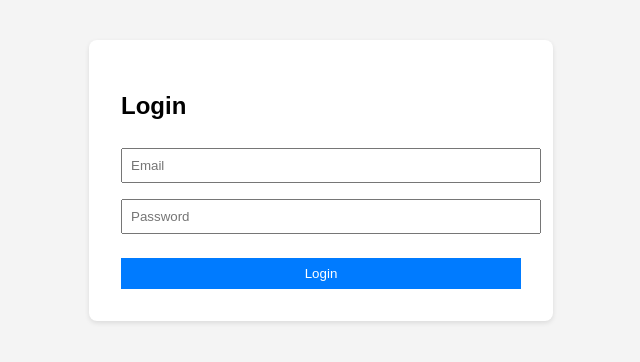
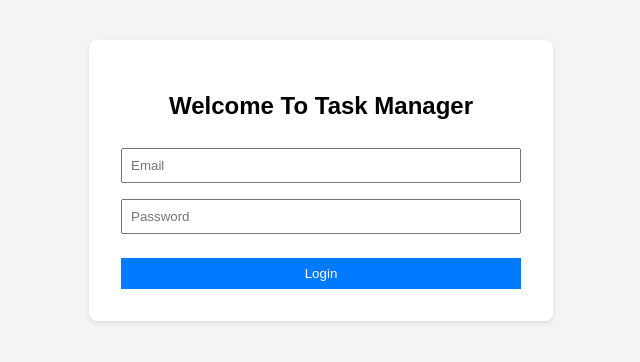
Before and after one commit to Murad07/task_manager_mh, a React (Vite) app in the folder client/: page / in a window 1280 px wide. Shown: the top 362 px of the page, without its empty margins (319-959 px from the left). Built offline with nearby package versions, Linux system fonts and the light colour scheme.

Commit message:
Improved the login screen

```diff
--- a/client/src/index.css
+++ b/client/src/index.css
@@ -18,6 +18,7 @@
   width: 100%;
   margin: 0.5rem 0;
   padding: 0.5rem;
+  box-sizing: border-box;
 }
 
 button {
--- a/client/src/pages/Login.jsx
+++ b/client/src/pages/Login.jsx
@@ -37,7 +37,7 @@
 
     return (
         <div className="login-container">
-            <h2>Login</h2>
+            <h2 style={{ textAlign: 'center' }}>Welcome To Task Manager</h2>
             <form onSubmit={handleSubmit}>
                 <input
                     type="email"
```
